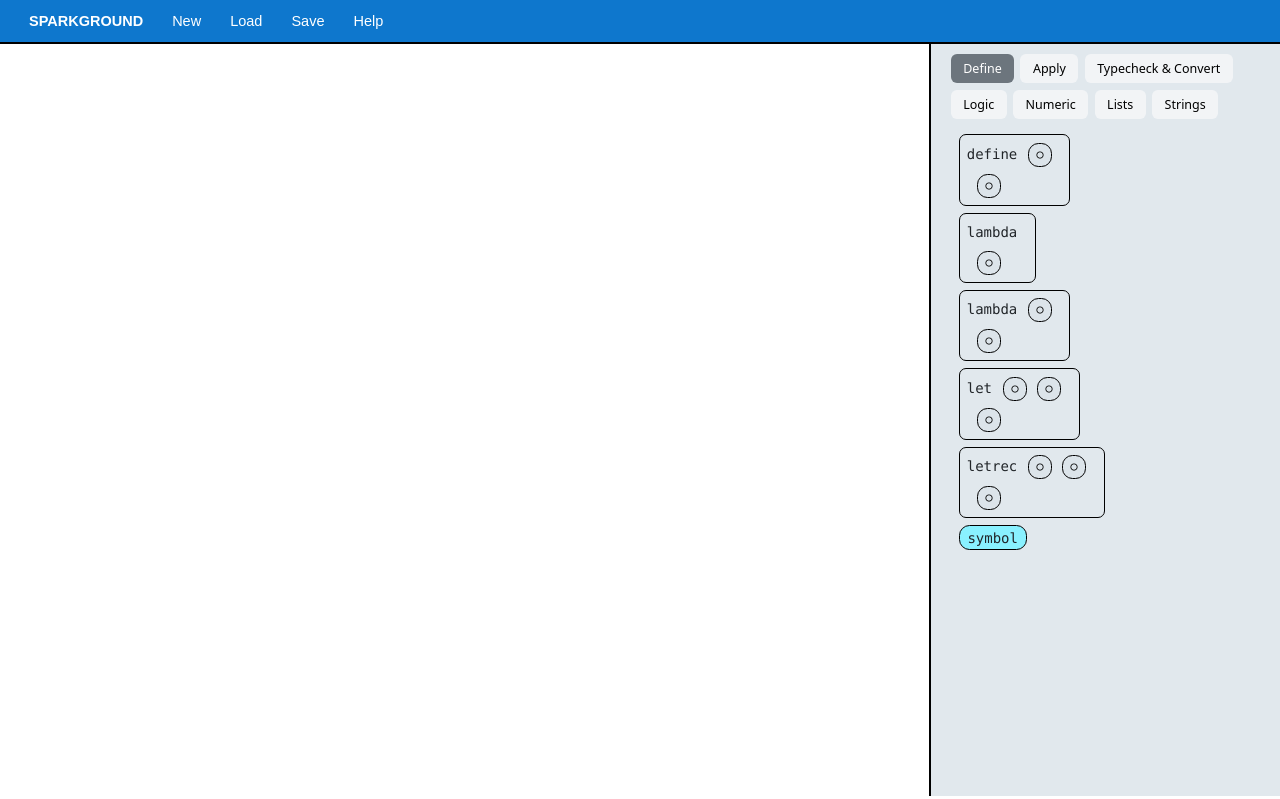
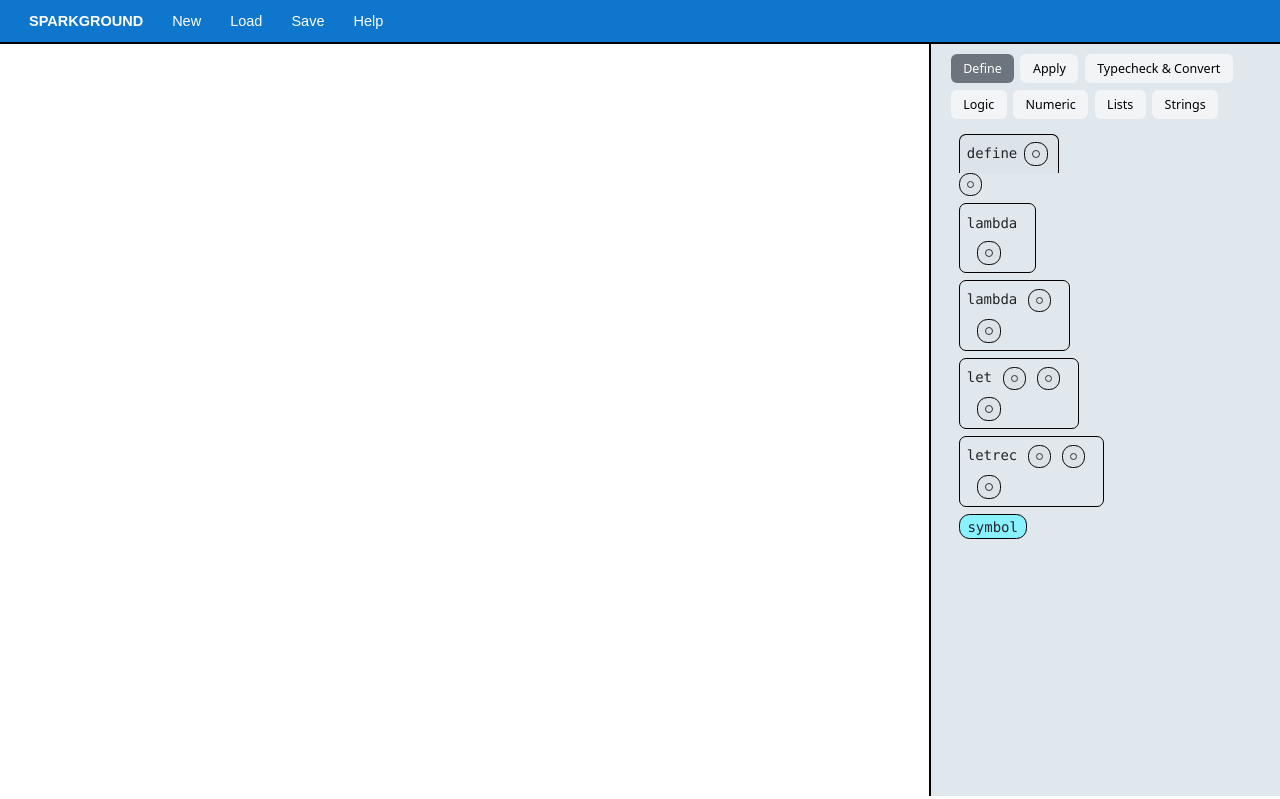
Before and after one commit to hamza-szd/functionalprogscratch, a React app: page / in a window 1280 px wide. Shown: the top 799 px of the page. Built offline with nearby package versions, Linux system fonts and the light colour scheme.

Commit message:
Show defines as "hat" blocks, lambda as "function"

```diff
--- a/src/editor/blocks/Block.tsx
+++ b/src/editor/blocks/Block.tsx
@@ -44,6 +44,7 @@ type Props = PropsWithChildren<{
 }>;
 
 export type BlockData =
+  | Hat
   | Vertical
   | Horizontal
   | HorizontalApply
@@ -54,6 +55,13 @@ export type BlockData =
   | Bool
   | Hole;
 
+type Hat = {
+  type: "hat";
+  id: string;
+  binding?: Binding<Value>;
+  calledIsVar?: boolean;
+  heading?: JSX.Element;
+};
 type Vertical = {
   type: "v";
   id: string;
@@ -397,6 +405,7 @@ export default function Block({
 
   function contextHelpSubjectFromData() {
     switch (data.type) {
+      case "hat":
       case "v":
       case "h":
       case "ident":
@@ -410,6 +419,21 @@ export default function Block({
 
   function renderData() {
     switch (data.type) {
+      case "hat": {
+        const { id, heading } = data;
+
+        return (
+          <>
+            <div className="block-hat-heading">
+              <div className="block-hat-label">{id}</div>
+              {heading}
+            </div>
+
+            {children}
+          </>
+        );
+      }
+
       case "v": {
         const { id, heading } = data;
 
@@ -475,11 +499,7 @@ export default function Block({
       }
 
       case "hole": {
-        return (
-          <svg xmlns="http://www.w3.org/2000/svg" viewBox="0 96 960 960" height="8" width="8">
-            <path d="M480.138 1001q-88.138 0-165.625-33.084-77.488-33.083-135.417-91.012T88.084 741.625Q55 664.276 55 576.138 55 487 88.084 409.513q33.083-77.488 90.855-134.969 57.772-57.482 135.195-91.013Q391.557 150 479.779 150q89.221 0 166.827 33.454 77.605 33.453 135.012 90.802 57.407 57.349 90.895 134.877Q906 486.66 906 576q0 88.276-33.531 165.747-33.531 77.471-91.013 135.278-57.481 57.808-134.831 90.891Q569.276 1001 480.138 1001ZM480 907q138 0 234.5-96.372T811 576q0-138-96.5-234.5t-235-96.5q-137.5 0-234 96.5t-96.5 235q0 137.5 96.372 234T480 907Zm0-331Z" />
-          </svg>
-        );
+        return <div className="block-hole-symbol" />;
       }
     }
   }
--- a/src/editor/editor.css
+++ b/src/editor/editor.css
@@ -25,6 +25,36 @@
 .block-outer-container:hover:not(:has(.block-outer-container:hover))
   > .block:not(.block-drop-will-delete) {
   outline: 0.2em solid #1fdcd9;
+}
+
+.block-hat {
+  display: flex;
+  flex-flow: column nowrap;
+
+  width: fit-content;
+
+  border-radius: 0.5em;
+}
+.block-hat > .block-hat-heading {
+  padding: 0.5em;
+
+  background: rgb(220, 228, 234);
+  border: 1px solid black;
+  border-bottom: none;
+  border-radius: 0.5em 0.5em 0 0;
+}
+.block-hat > .menu-trigger > .block-outer-container > .block {
+  border-radius: 0 0 0.5em 0.5em;
+  width: 100%;
+}
+.block-hat-heading {
+  display: flex;
+  flex-flow: row nowrap;
+  align-items: baseline;
+}
+.block-hat-heading > :not(.block-hat-label) {
+  margin-left: 0.5em;
+  margin-right: 0.25em;
 }
 
 .block-v {
@@ -191,6 +221,12 @@
   border: 0.09em solid black;
   border-radius: 0.75em;
 }
+.block-hole-symbol {
+  width: 100%;
+  padding: 0.2em;
+  border: 1px solid #333;
+  border-radius: 0.5em;
+}
 
 .drag-overlay > .menu-trigger > .block-outer-container > .block-dragging {
   box-shadow: 1px 5px 8px 1px rgba(0, 0, 0, 0.8);
--- a/src/editor/trees/render.tsx
+++ b/src/editor/trees/render.tsx
@@ -315,7 +315,7 @@ export class Renderer {
     const heading = this.#renderSubexpr(expr.name, 0, { isCopySource: true });
     const body = this.#renderSubexpr(expr.value, 1);
 
-    return this.#block({ type: "v", id: "define", heading }, body);
+    return this.#block({ type: "hat", id: "define", heading }, body);
   }
 
   #renderLet(expr: Let): JSX.Element {
```
